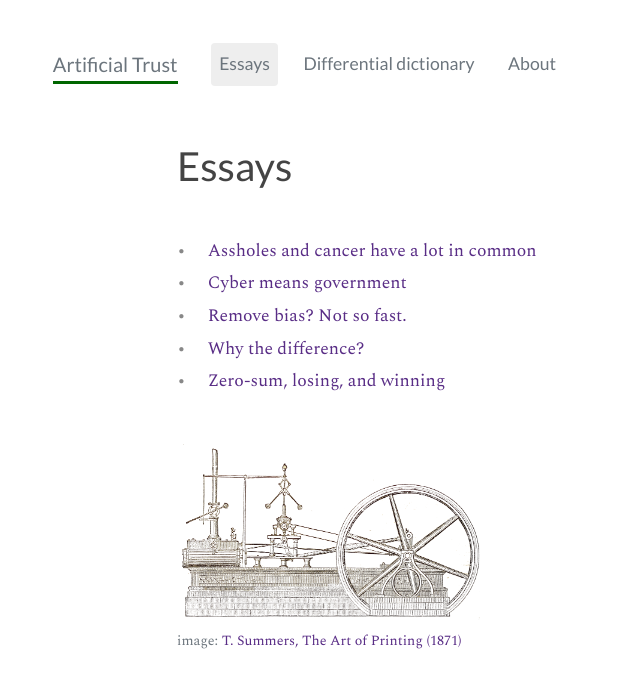
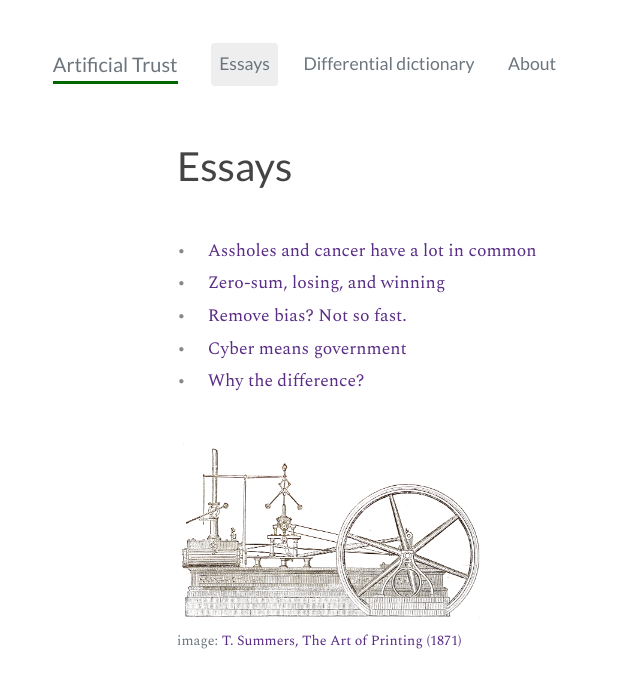
Before and after one commit to straz/artificialtrust, a Jekyll site: the page built from articles.html, in a window 1280 px wide. Shown: the top 688 px of the page, without its empty margins (0-640 px from the left). Built offline with Jekyll 4.4.1, drawn with Linux system fonts in a browser that asks for light colours; nearby versions of some CDN libraries.

Commit message:
sort articles

```diff
--- a/articles.html
+++ b/articles.html
@@ -8,7 +8,7 @@ tab: articles
     <h1>Essays</h1>
 
     <div class="articles mt-5">
-      {% assign entries = site.articles | sort: "title" %}
+      {% assign entries = site.articles | sort: "created_date" | reverse %}
       {% for entry in entries %}
       {% if entry.status != "ready" and site.show_draft == false %}
       {% continue %}
```
